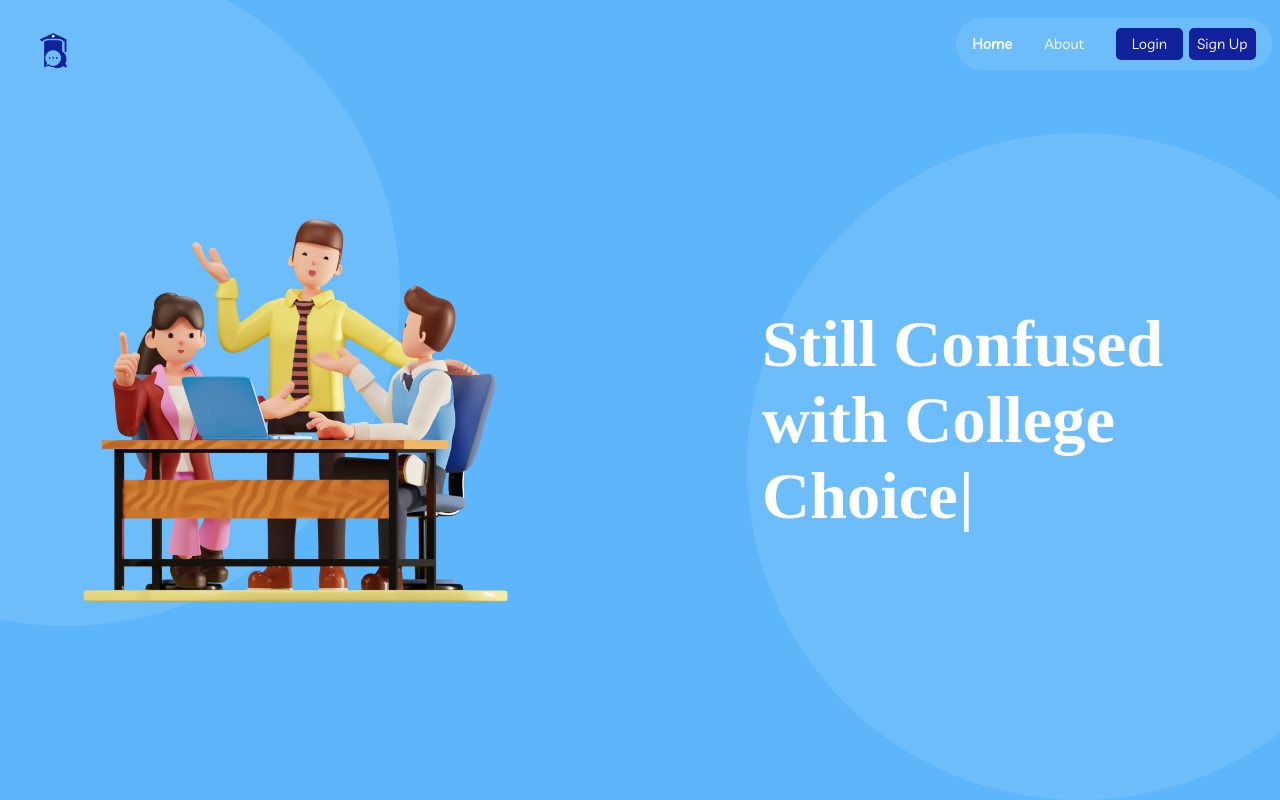
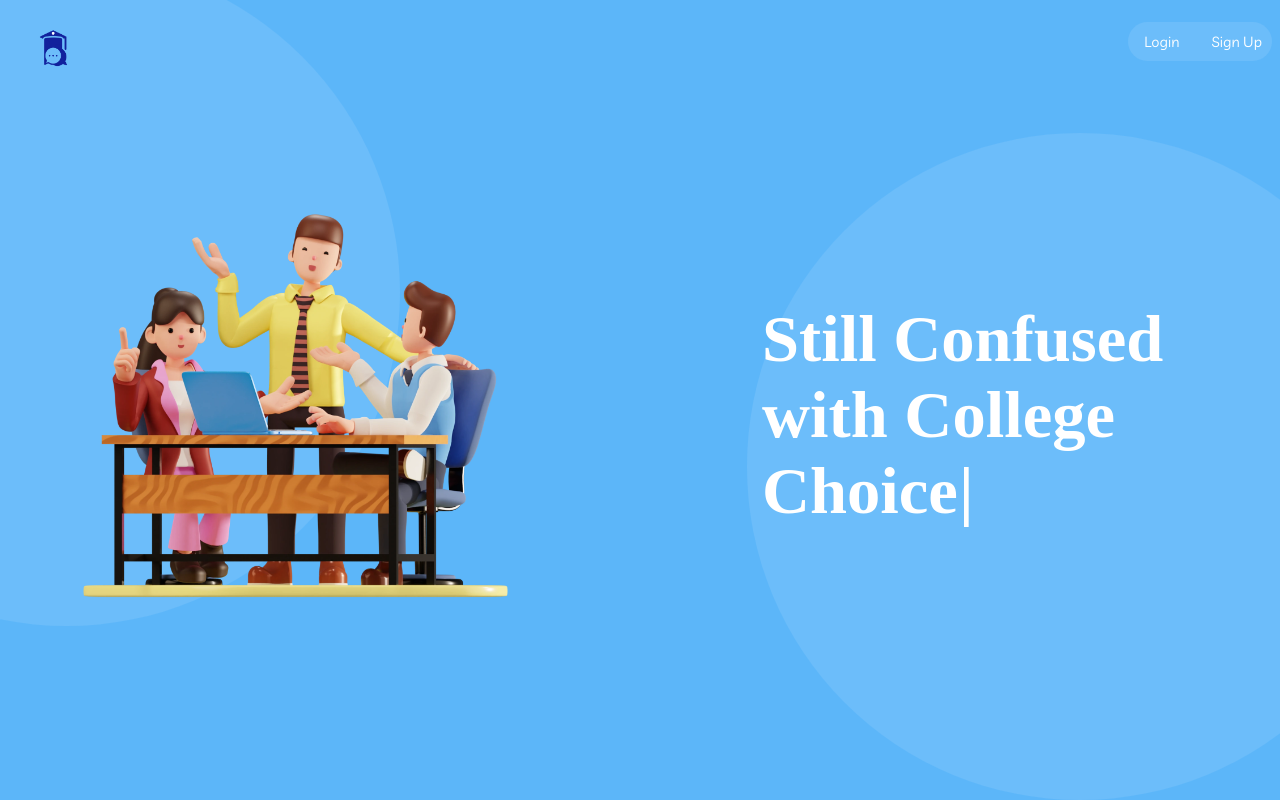
Before and after one commit to Counselllor/Counsellor-Web, a React (Vite) app: page / in a window 1280 px wide. Shown: the top 800 px of the page. Built offline with nearby package versions, Linux system fonts and the light colour scheme; a web font is replaced by a local one.

Commit message:
added conditional for home page, home/about are rendered conditionally

```diff
--- a/src/components/Navbar/Navbar.jsx
+++ b/src/components/Navbar/Navbar.jsx
@@ -1,23 +1,29 @@
-import { NavLink } from 'react-router-dom'
-import './Navbar.css'
-import Logo from '../../assets/logo.webp'
+import { NavLink, useLocation } from 'react-router-dom';
+import './Navbar.css';
+import Logo from '../../assets/logo.webp';
 
 const Navbar = () => {
+  const location = useLocation();
+  const isHomePage = location.pathname === '/';
+
   return (
     <>
       <nav id="navbar">
         <img id='logo' src={Logo} alt="logo" />
         <ul>
+        {!isHomePage ? (
+            <>
           <li><NavLink className={({isActive})=>isActive?'active': 'none'} to='/'>Home</NavLink></li>
           <li><NavLink className={({isActive})=>isActive?'active': 'none'} to='/about'>About</NavLink></li>
-          <li>
-            <div className='loginSignUpBtn'><NavLink className={({isActive})=>isActive?'active': 'none'} to='/login'>Login</NavLink></div>
-            <div className='loginSignUpBtn'><NavLink className={({isActive})=>isActive?'active': 'none'} to='/signup'>Sign Up</NavLink></div>
-          </li>
+          </>
+          ) : null}
+              <li><NavLink className={({isActive})=>isActive?'active': 'none'} to='/login'>Login</NavLink></li>
+              <li><NavLink className={({isActive})=>isActive?'active': 'none'} to='/signup'>Sign Up</NavLink></li>
+
         </ul>
       </nav>
     </>
-  )
-}
+  );
+};
 
-export default Navbar
+export default Navbar;
```
Also changed, not shown: src/components/Home/Home.css (indentation only).
